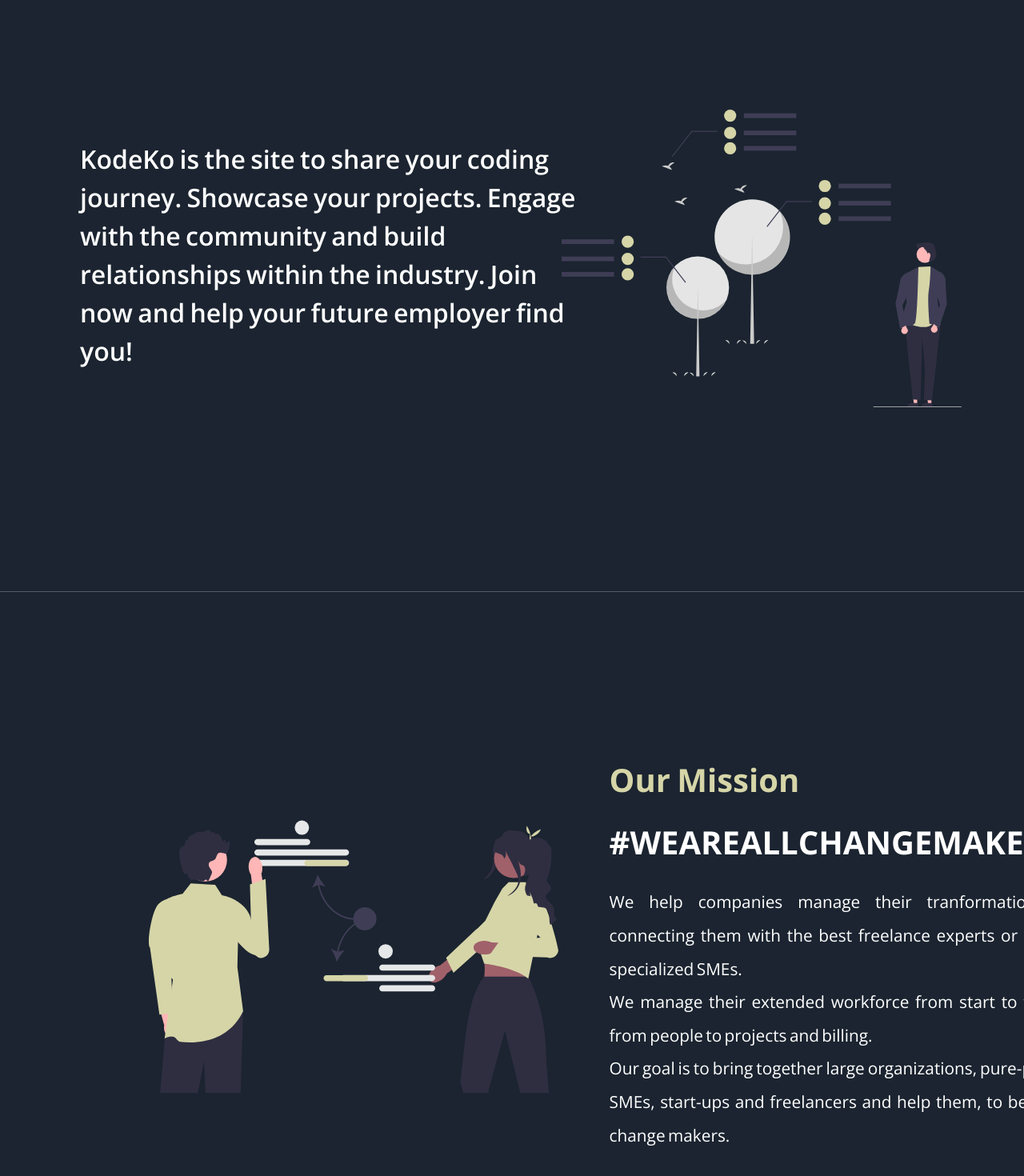
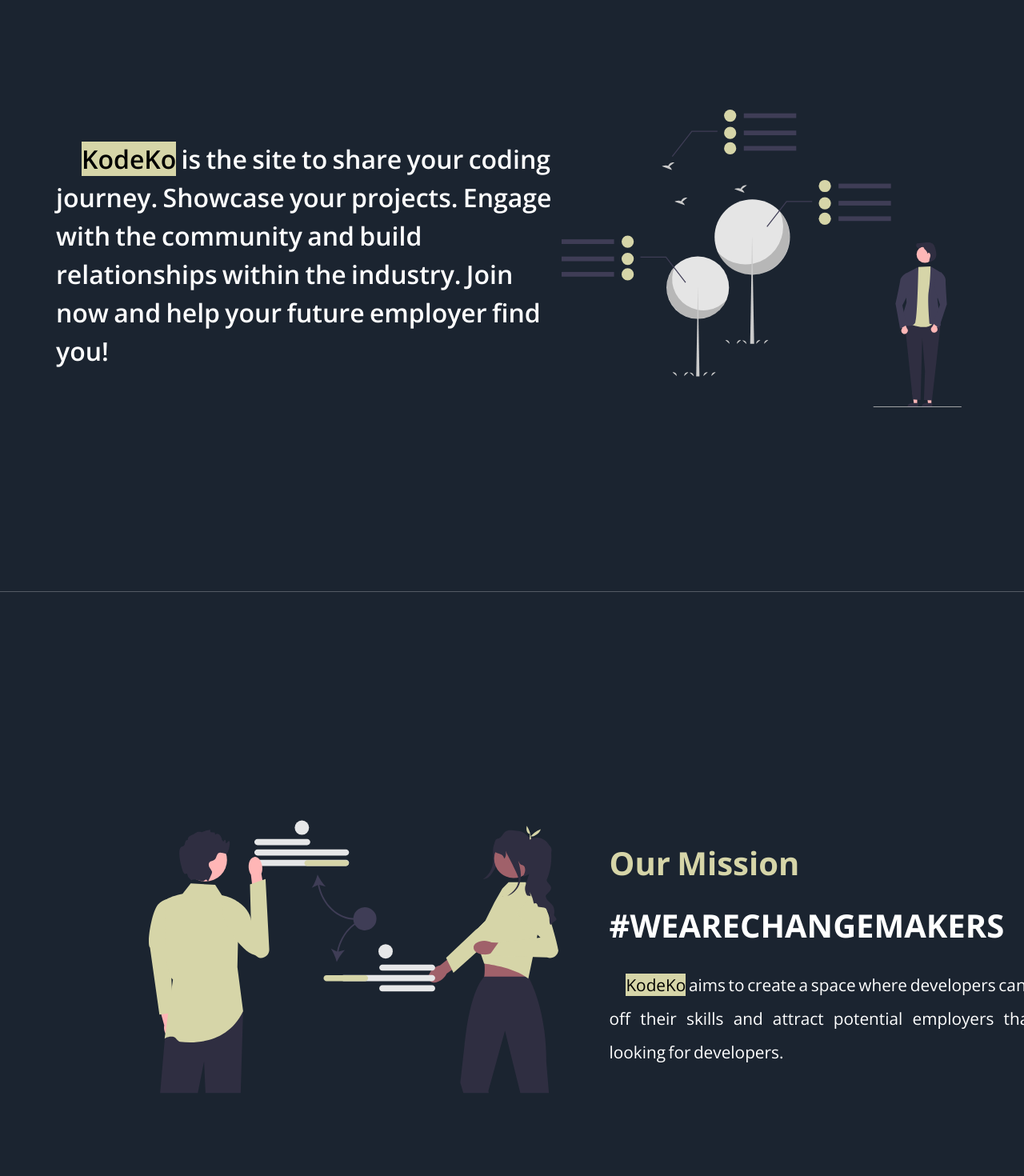
Before and after one commit to hnsnl15/headhunting_site_AHM, a React (Vite) app: page / in a window 1280 px wide. Shown: the part 178-1648 px from the top of the page at 80% size. Built offline with nearby package versions, Linux system fonts and the light colour scheme.

Commit message:
change the into and our mission text

```diff
--- a/css/style.css
+++ b/css/style.css
@@ -161,8 +161,14 @@ body {
   width: -webkit-max-content;
   width: -moz-max-content;
   width: max-content;
-  -webkit-transform: translateX(100px);
-          transform: translateX(100px);
+  -webkit-transform: translateX(70px);
+          transform: translateX(70px);
+}
+
+.main-banner .main-banner-section-1 h1 span {
+  margin-left: 1em;
+  background-color: #D6D5A8;
+  color: black;
 }
 
 .main-banner .main-banner-section-2 {
@@ -242,6 +248,12 @@ body {
 .our-mission .our-mission-text p {
   font-size: 1.3rem;
   width: 90%;
+}
+
+.our-mission .our-mission-text p span {
+  margin-left: 1em;
+  background-color: #D6D5A8;
+  color: black;
 }
 
 .mission-cards {
--- a/src/components/Front Page/MainPageBanner.jsx
+++ b/src/components/Front Page/MainPageBanner.jsx
@@ -9,7 +9,7 @@ function MainPageBanner() {
     <div className='main-banner'>
         <section className='main-banner-section-1'>
             <h1>
-            KodeKo is the site to share your coding journey. Showcase your projects. Engage with the community and build relationships within the industry. Join now and help your future employer find you!
+            <span>KodeKo</span> is the site to share your coding journey. Showcase your projects. Engage with the community and build relationships within the industry. Join now and help your future employer find you!
             </h1>
 
         </section>
--- a/src/components/Front Page/Mission.jsx
+++ b/src/components/Front Page/Mission.jsx
@@ -12,10 +12,9 @@ function Mission() {
 
         <section className='our-mission-text'>
             <h1 id='title1-mission'>Our Mission</h1>
-            <h1 id='title2-mission'>#WEAREALLCHANGEMAKERS</h1>
+            <h1 id='title2-mission'>#WEARECHANGEMAKERS</h1>
             <p>
-                We help companies manage their tranformation by connecting them with the best freelance experts or highly specialized SMEs.<br />We manage their extended workforce from start to finish, from people to projects and billing.<br />
-                Our goal is to bring together large organizations, pure-player SMEs, start-ups and freelancers and help them, to become change makers.
+            <span>KodeKo</span> aims to create a space where developers can show off their skills and attract potential employers that are looking for developers.
             </p>
         </section>
       </section>
--- a/style.scss
+++ b/style.scss
@@ -40,7 +40,6 @@ body {
     padding: 1.4rem;
     font-size: 1.2rem;
     width: 100vw;
-
     #logo-header {
         h1 {
             padding-left: 1.2rem;
@@ -124,7 +123,12 @@ body {
             font-weight: 600;
             line-height: 1.5;
             width: max-content;
-            transform: translateX(100px);
+            transform: translateX(70px);
+            span {
+                margin-left: 1em;
+                background-color: $secondary-color;
+                color: black;
+            }
         }
     }
     .main-banner-section-2 {
@@ -143,29 +147,26 @@ body {
         }
     }
 }
+
 // MISSION RULESET
 .our-mission {
     display: flex;
     justify-content: space-evenly;
-
     figure {
         display: flex;
         justify-content: center;
         align-items: center;
         min-width: 50vw;
-
         svg {
             width: 80%;
         }
     }
-
     .our-mission-text {
         line-height: 2;
         min-width: 50vw;
         min-height: max-content;
         display: grid;
         place-content: center;
-
         h1 {
             margin-bottom: 30px;
             width: 75%;
@@ -178,14 +179,18 @@ body {
             font-weight: 700;
             padding: 0 auto;
         }
-
         p {
             font-size: 1.3rem;
             width: 90%;
+            span {
+                margin-left: 1em;
+                background-color: $secondary-color;
+                color: black;
+            }
+        }
     }
 }
 
-}
 .mission-cards {
     display: flex;
     width: 100vw;
@@ -196,12 +201,10 @@ body {
     line-height: 2;
     flex-wrap: wrap;
     gap: 60px;
-
     div {
         display: flex;
         flex-direction: column;
         max-width: 350px;
-
         h2 {
             font-size: 2rem;
         }
@@ -219,11 +222,11 @@ body {
             }
         }
     }
-
     .div-mission-2 {
         transform: translateY(-9px);
     }
 }
+
 // OUR SERVICES RULESET
 .our-services {
     height: auto;
@@ -233,13 +236,11 @@ body {
     flex-direction: column;
     justify-content: space-evenly;
     gap: 50px;
-
     h1 {
         font-size: 3rem;
         text-align: center;
         margin: 20vh auto 5vh;
     }
-
     figcaption {
         max-width: 350px;
         text-align: start;
@@ -247,12 +248,10 @@ body {
         line-height: 2;
         display: grid;
         gap: 40px;
-
         p {
             font-size: 1.2rem;
             text-align: justify;
         }
-
         a {
             padding: 1rem;
             font-size: 1rem;
@@ -263,31 +262,26 @@ body {
             text-decoration: none;
             color: $primary-color;
             transition: all 200ms ease-in-out;
-
             &:hover {
-                background: rgba(0,0,0,0.4);
+                background: rgba(0, 0, 0, 0.4);
                 color: #fff;
             }
         }
     }
-
     .our-services-fig-1 {
         width: 100%;
         margin: 0 auto;
         display: flex;
         flex-wrap: wrap;
         justify-content: flex-start;
-        padding:  2rem auto;
+        padding: 2rem auto;
         gap: 30px;
-
         img {
             width: 50vw;
             max-width: 600px;
             border-radius: 100px;
         }
-
     }
-
     .our-services-fig-2 {
         width: 100%;
         margin: 0 auto;
@@ -296,13 +290,11 @@ body {
         justify-content: flex-end;
         gap: 30px;
         padding: 2rem auto;
-
         img {
             width: 40vw;
             max-width: 300px;
             border-radius: 100px;
         }
-
     }
 }
 
@@ -315,14 +307,12 @@ body {
     display: flex;
     flex-direction: column;
     gap: 20px;
-
     h1 {
         align-self: center;
         padding-top: 50px;
         color: $secondary-color;
         font-weight: 700;
     }
-
     .brands {
         display: flex;
         flex-wrap: wrap;
@@ -331,14 +321,12 @@ body {
         border-radius: 20px;
         background: rgba(255, 255, 255, 0.5);
         gap: 40px;
-
         span img {
             width: 40vw;
             max-width: 250px;
         }
     }
 }
-
 
 // FOOTER RULESET
 .footer-navigation {
@@ -348,14 +336,12 @@ body {
     margin: 0 auto;
     display: flex;
     flex-wrap: wrap;
-
     div {
         flex: 1;
         p {
             word-spacing: 0;
         }
     }
-
     .footer-logo-container {
         display: grid;
         place-content: center;
@@ -364,12 +350,10 @@ body {
             color: $text-color-1;
         }
     }
-
     .footer-contact-container {
         display: grid;
         place-content: center;
         padding: 4rem;
-
         form {
             display: flex;
             margin: 0;
@@ -402,7 +386,6 @@ body {
             }
         }
     }
-
     .footer-social-container {
         border-left: $secondary-color 2px solid;
         display: flex;
@@ -443,9 +426,11 @@ body {
         }
     }
 }
+
 .toggledMenuIcon {
     z-index: 100;
 }
+
 .toggledMenu {
     justify-content: space-around;
     gap: 20px;
@@ -471,16 +456,10 @@ body {
         }
     }
 }
+
 .ko {
     color: $secondary-color;
 }
-
-
-
-
-
-
-
 
 // MEDIA QUERY
 @media screen and (max-width:776px) {
@@ -488,7 +467,6 @@ body {
         flex-direction: column;
         align-items: center;
         padding-top: 5vh;
-
         .main-banner-section-1 {
             width: 100vw;
             padding: 1rem;
@@ -496,17 +474,18 @@ body {
                 transform: translateX(0);
             }
         }
-
         .main-banner-section-2 {
             width: 100vw;
         }
     }
 }
+
 @media screen and (max-width: 1226px) {
     .our-mission {
         flex-wrap: wrap-reverse;
     }
 }
+
 @media screen and (max-width: 1086px) {
     .our-services {
         align-items: center;
@@ -533,7 +512,6 @@ body {
             justify-content: center;
             padding: 0 auto;
             margin: 0 auto;
-
             img {
                 margin: 0 auto;
                 min-width: 75%;
@@ -545,7 +523,6 @@ body {
             justify-content: center;
             padding: 0 auto;
             margin: 0 auto;
-
             img {
                 margin: 0 auto;
                 min-width: 65%;
@@ -578,11 +555,13 @@ body {
         }
     }
 }
+
 @media screen and (max-width: 1055px) {
     .our-mission-text {
         padding-left: 3rem;
     }
 }
+
 @media screen and (max-width: 550px) {
     .mission-section {
         padding: 0;
@@ -608,7 +587,6 @@ body {
         padding: 0;
         display: grid;
         place-items: center;
-
         h1 {
             font-size: 7.5vw;
             word-wrap: break-word;
@@ -618,6 +596,7 @@ body {
         }
     }
 }
+
 @media screen and (max-width: 767px) {
     .main-banner-section-1 {
         h1 {
```
Lines whose indentation alone changed are shown as unchanged.
